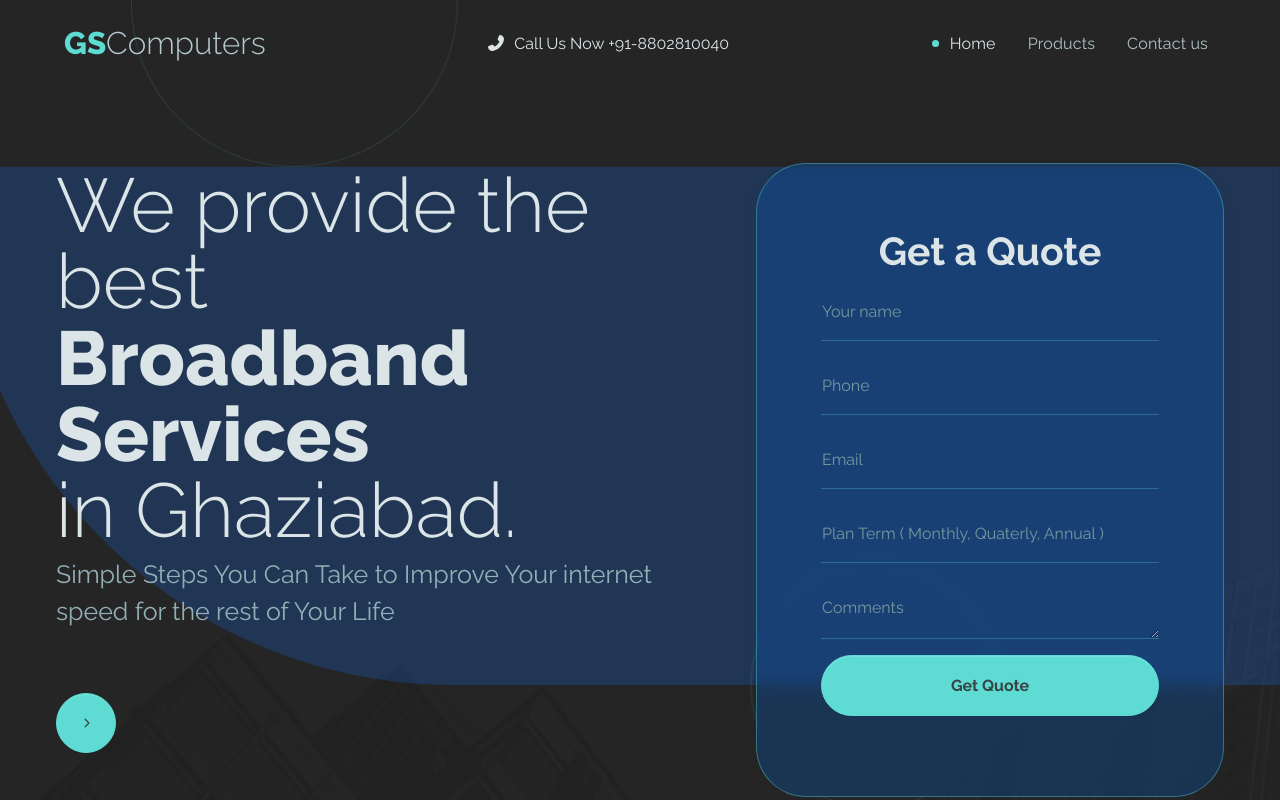
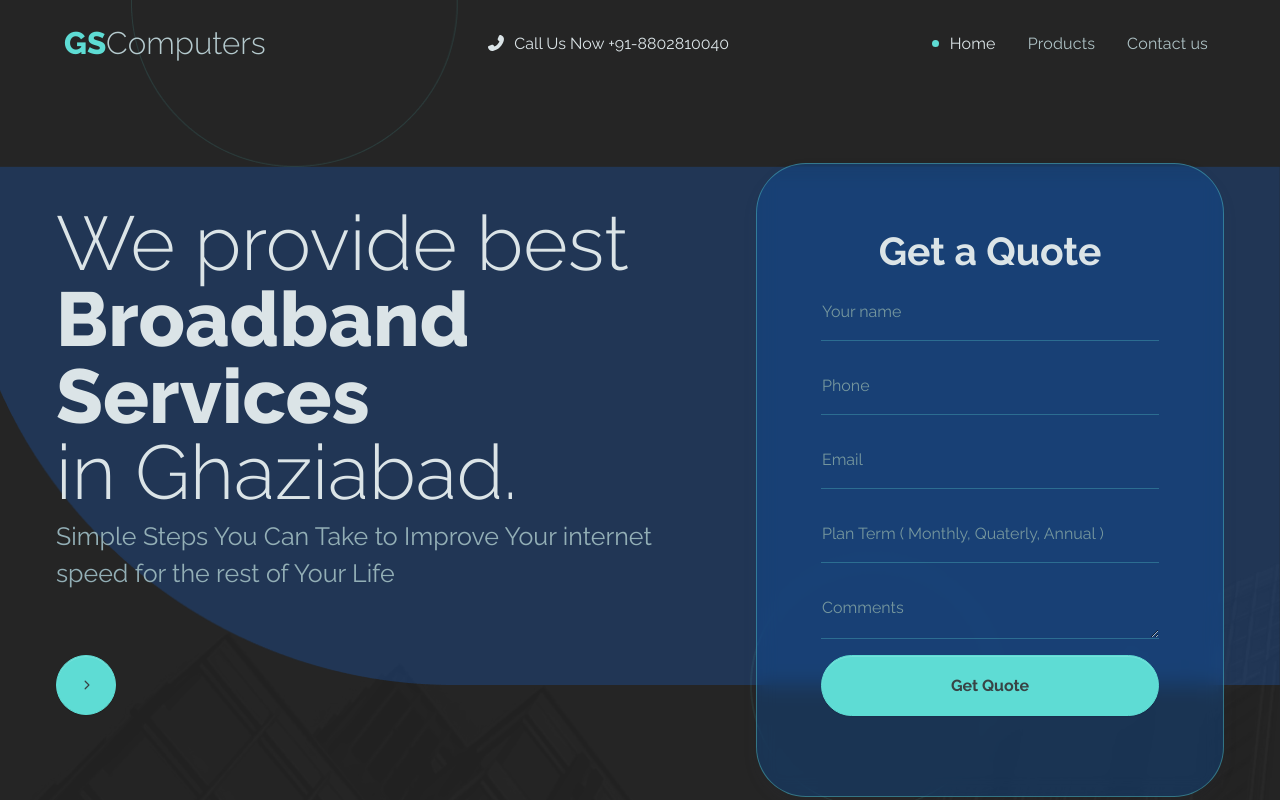
Before and after one commit to panku121/gscomputers, a plain HTML site: page index.html in a window 1280 px wide. Shown: the top 800 px of the page. Drawn offline with Linux system fonts and the light colour scheme.

```diff
--- a/index.html
+++ b/index.html
@@ -75,7 +75,7 @@
         <div class="container">
           <div class="row align-items-center min-vh-100">
             <div class="col-md-7 col-xl-7 pt-8 text-md-start text-center">
-              <h1 class="display-2 text-light fw-thin">We provide the best <br class="d-none d-xl-block" /><strong class="fw-bolder">Broadband Services </strong><br class="d-none d-xl-block" />in Ghaziabad.</h1>
+              <h1 class="display-2 text-light fw-thin">We provide best <br class="d-none d-xl-block" /><strong class="fw-bolder">Broadband Services </strong><br class="d-none d-xl-block" />in Ghaziabad.</h1>
               <p class="fs-2 text-400">Simple Steps You Can Take to Improve Your <br class="d-none d-xxl-block" />internet speed for the rest of Your Life </p><a class="btn btn-primary btn-ensurance mt-5" href="#!"><span class="fas fa-chevron-right fa-xs btn-icon"></span><span class="btn-text">Learn more</span></a>
             </div>
             <div class="col-md-5 col-xl-5 pe-xxl-0">
```
